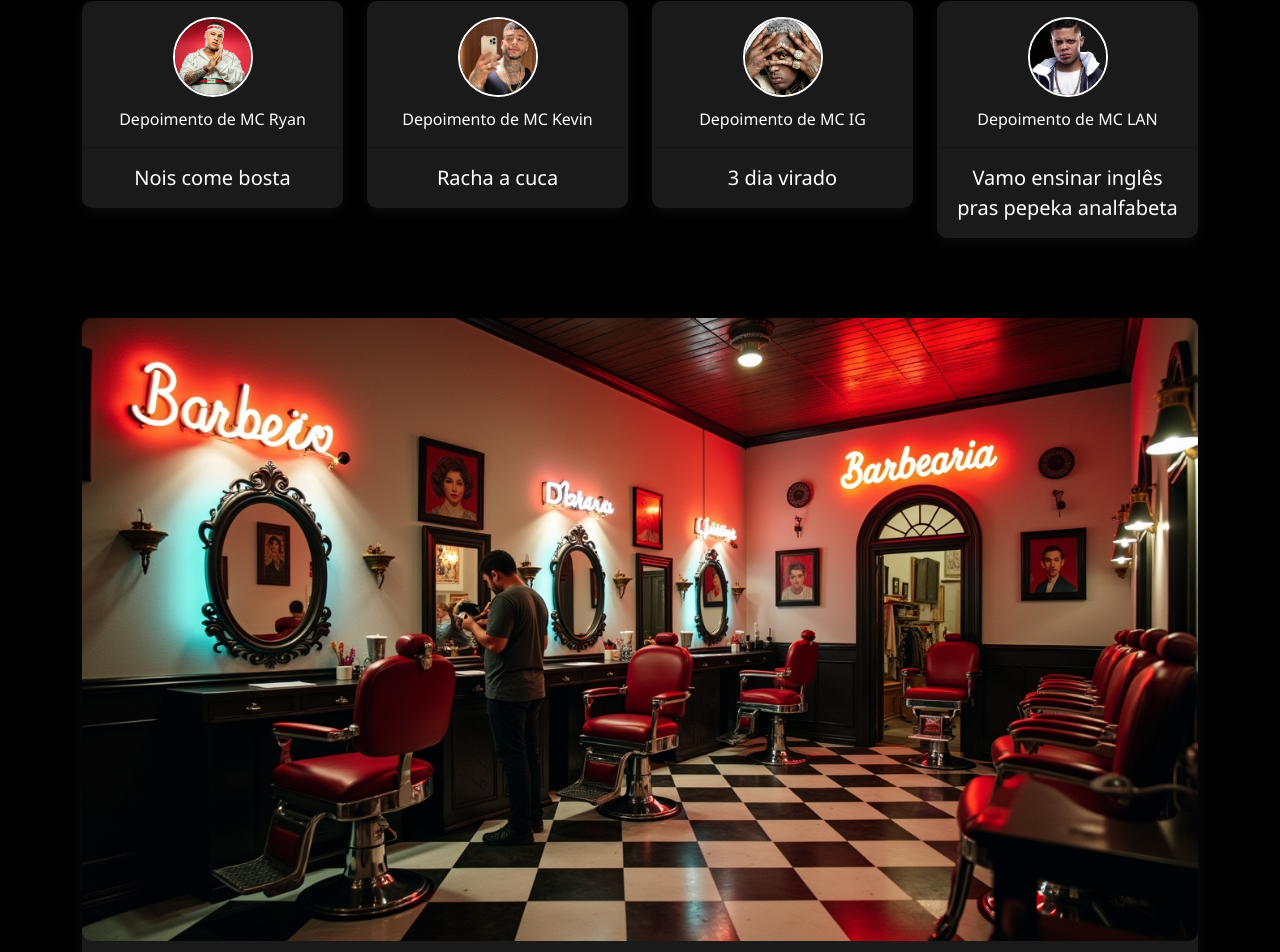
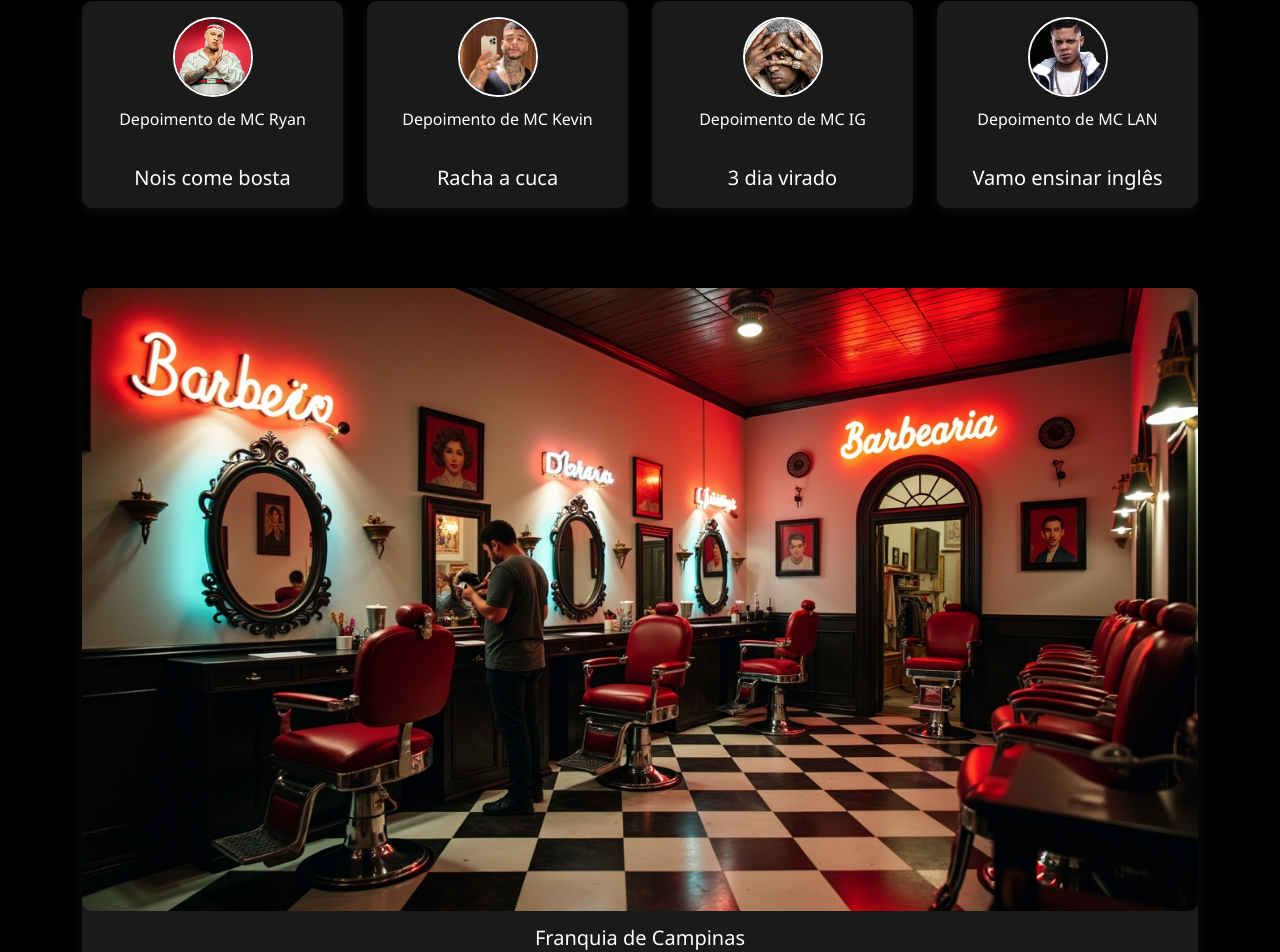
Before and after one commit to russ1anyk/projeto-barbeariag2, a Next.js app: page / in a window 1280 px wide. Shown: the part 1605-2557 px from the top of the page. Built offline with nearby package versions, Linux system fonts and the light colour scheme.

Commit message:
correção link botão

```diff
--- a/src/app/page.jsx
+++ b/src/app/page.jsx
@@ -6,7 +6,7 @@ export default function Home() {
     { nome: "MC Ryan", frase: "Nois come bosta", img: "/ryan.jfif" },
     { nome: "MC Kevin", frase: "Racha a cuca", img: "/kevin.jfif" },
     { nome: "MC IG", frase: "3 dia virado", img: "/ig.jpg" },
-    { nome: "MC LAN", frase: "Vamo ensinar inglês pras pepeka analfabeta", img: "/lan.avif" }
+    { nome: "MC LAN", frase: "Vamo ensinar inglês", img: "/lan.avif" }
   ];
 
   const destaque = [
@@ -30,7 +30,7 @@ export default function Home() {
       <div className="agendamento">
         <h2>Agende seu horário conosco!</h2>
         <p>Escolha o melhor dia e horário para ser atendido com todo o cuidado que você merece.</p>
-        <a href="./pages/agenda" className="btn btn-danger">
+        <a href="/agenda" className="btn btn-danger">
           AGENDE AGORA!!!!!
         </a>
       </div>
@@ -97,7 +97,7 @@ export default function Home() {
       <div className="agendamento">
         <h2>Agende seu horário conosco!</h2>
         <p>Escolha o melhor dia e horário para ser atendido com todo o cuidado que você merece.</p>
-        <a href="./pages/agenda" className="btn btn-danger">
+        <a href="/agenda" className="btn btn-danger">
           AGENDE AGORA!!!!!
         </a>
       </div>
```
